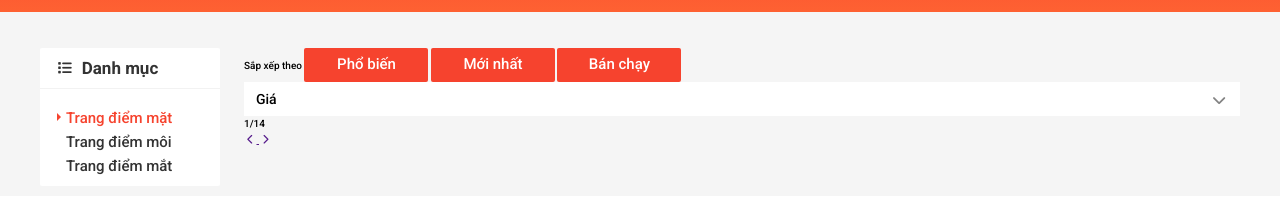
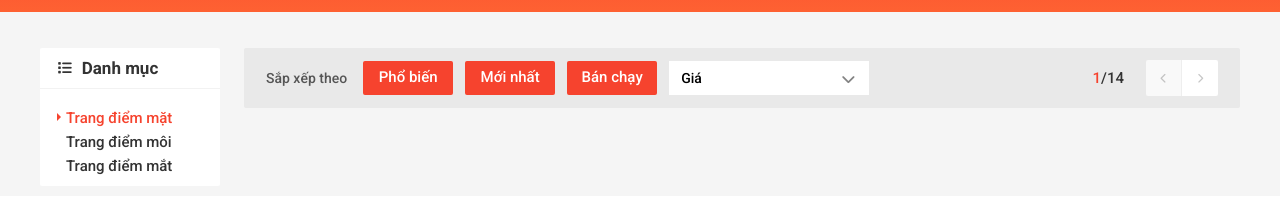
Before and after one commit to nguyenngocdue/Cover_Web_Shopee, a plain HTML site: page index.html in a window 1280 px wide. Shown: the part 108-322 px from the top of the page. Drawn offline with nearby package versions, Linux system fonts and the light colour scheme.

Commit message:
101. CSS: Sắp xếp sản phẩm

```diff
--- a/assets/CSS/main.css
+++ b/assets/CSS/main.css
@@ -948,3 +948,79 @@
 }
 
 /* Home sort - filter */
+.home-filter {
+    padding: 12px 22px;
+    display: flex;
+    background-color: rgba(0, 0, 0, 0.05);
+    align-items: center;
+    border-radius: 2px;
+
+}
+
+.home-filter__label {
+    font-size: 1.4rem;
+    color: #555;
+    margin-right: 16px;
+}
+
+.home-filter__page {
+    display: flex;
+    align-items: center;
+
+}
+
+.home-filter__btn {
+    margin-right: 12px;
+    min-width: 90px;
+
+}
+
+.home-filter__page {
+    display: flex;
+    align-items: center;
+    margin-left: auto;
+}
+
+.home-filter__page-num {
+    font-size: 1.5rem;
+    color: var(--text-color);
+    margin-right: 22px;
+}
+
+.home-filter__page-curent {
+    color: var(--primary-color);
+}
+
+.home-filter__page-control {
+    border-radius: 2px;
+    overflow: hidden;
+    display: flex;
+    width: 72px;
+    height: 36px
+
+}
+
+.home-filter__page-btn {
+    flex: 1;
+    background-color: var(--white-color);
+    display: flex;
+    text-decoration: none;
+}
+
+.home-filter__page-btn:first-child {
+    border-right: 1px solid #eee;
+}
+
+.home-filter__page-icon {
+    margin: auto;
+    color: #5555;
+}
+.home-filter__page-btn-disable {
+    background-color: #f9f9f9;
+    cursor: default;
+}
+
+.home-filter__page-btn-disable.home-filter__page-icon {
+    color: #ccc;
+
+}
```
